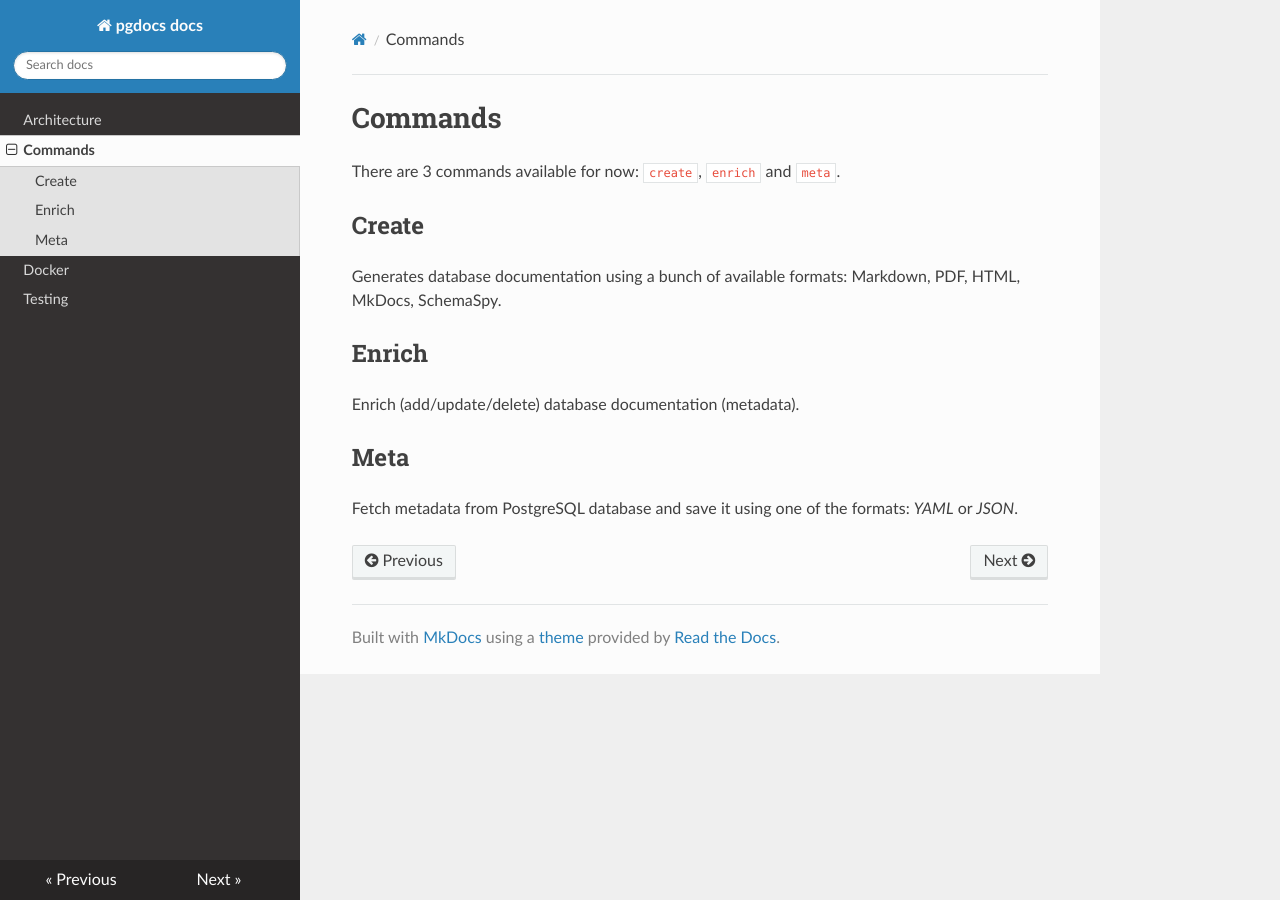
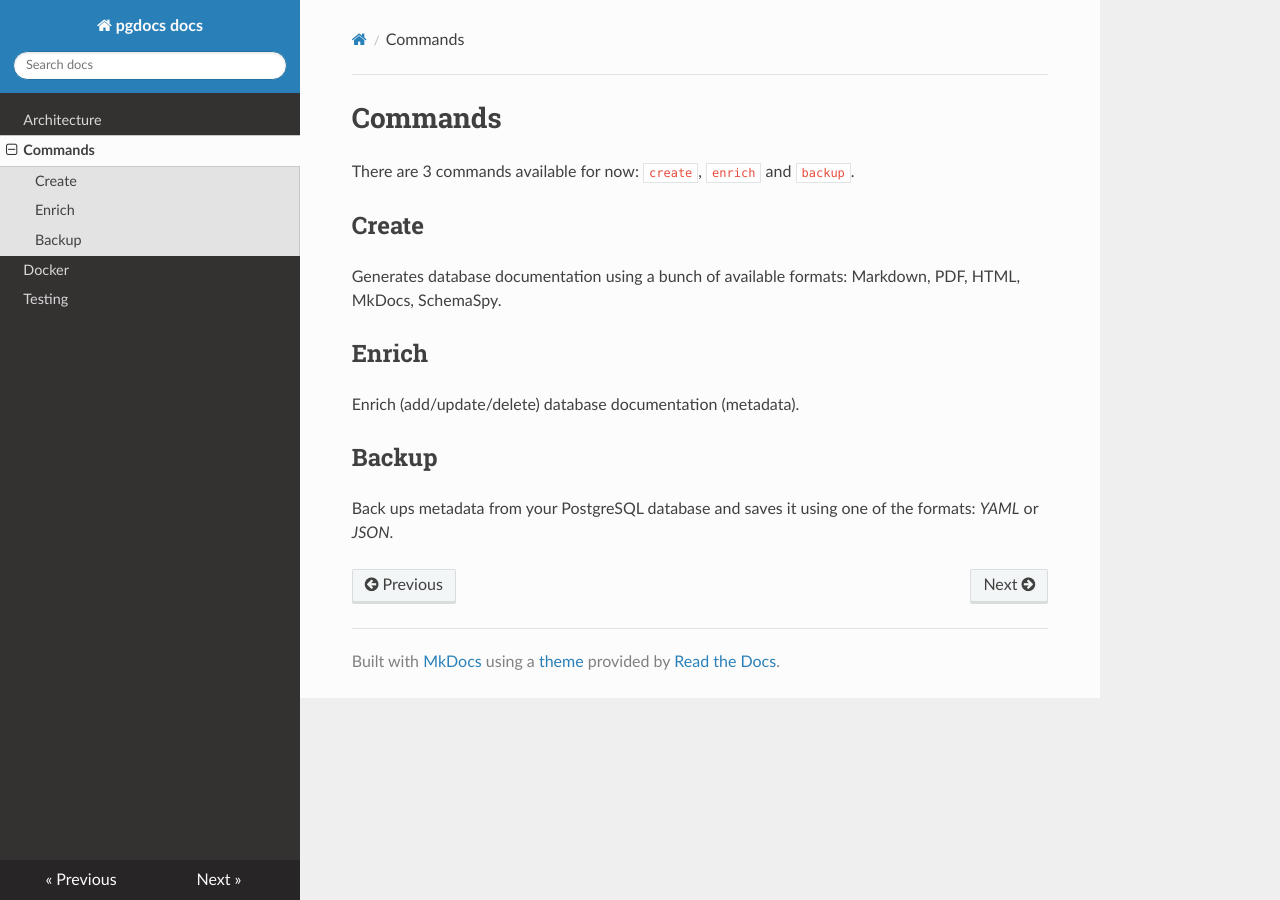
Before and after one commit to VEINHORN/pgdocs, an MkDocs documentation site: the page built from docs/commands.md, in a window 1280 px wide. Built offline with MkDocs 1.6.1, drawn with Linux system fonts in a browser that asks for light colours; nearby versions of some CDN libraries.

Commit message:
update docs

```diff
--- a/docs/commands.md
+++ b/docs/commands.md
@@ -1,6 +1,6 @@
 # Commands
 
-There are 3 commands available for now: `create`, `enrich` and `meta`.
+There are 3 commands available for now: `create`, `enrich` and `backup`.
 
 ## Create
 
@@ -10,6 +10,6 @@ Generates database documentation using a bunch of available formats: Markdown, P
 
 Enrich (add/update/delete) database documentation (metadata).
 
-## Meta
+## Backup
 
-Fetch metadata from PostgreSQL database and save it using one of the formats: _YAML_ or _JSON_.
+Back ups metadata from your PostgreSQL database and saves it using one of the formats: _YAML_ or _JSON_.
```
Also changed, not shown: README.md (+6 -7 lines).
